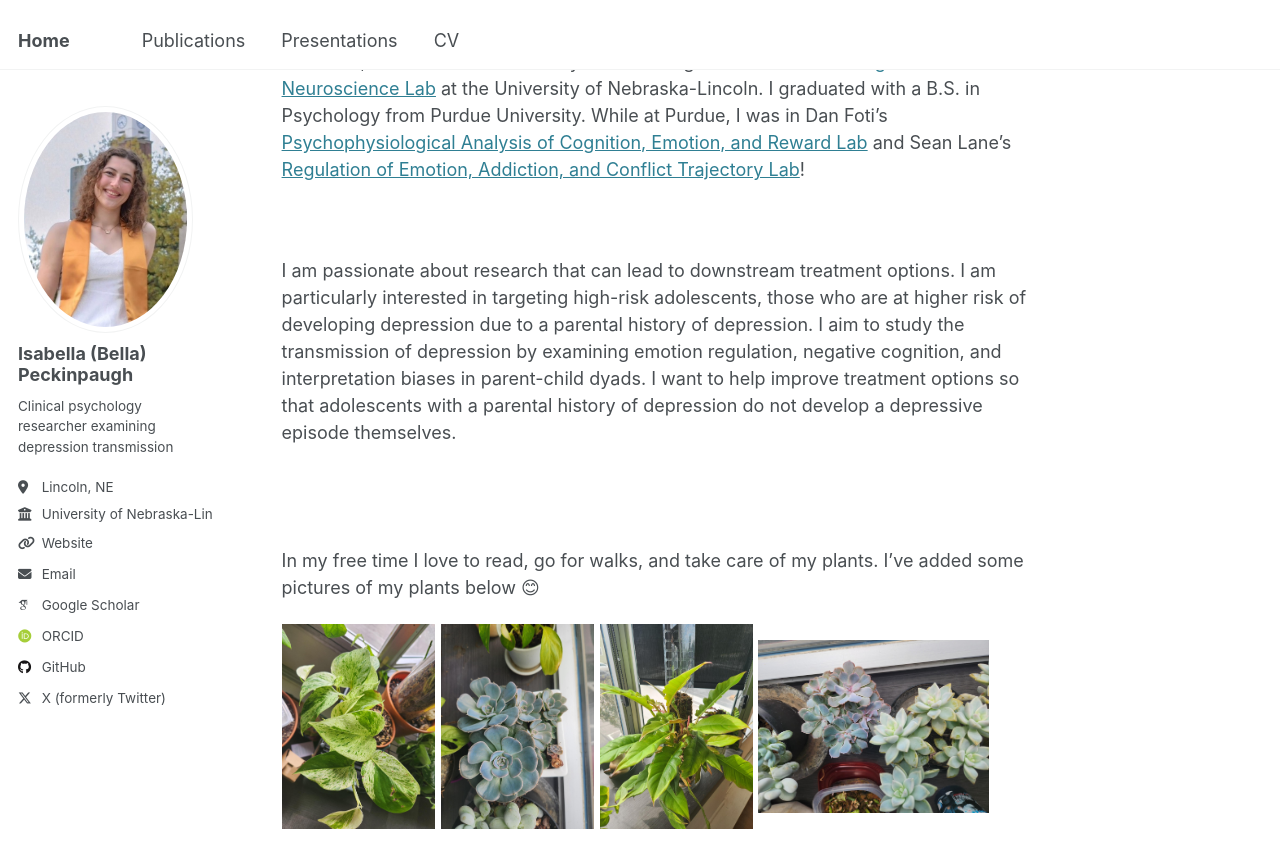
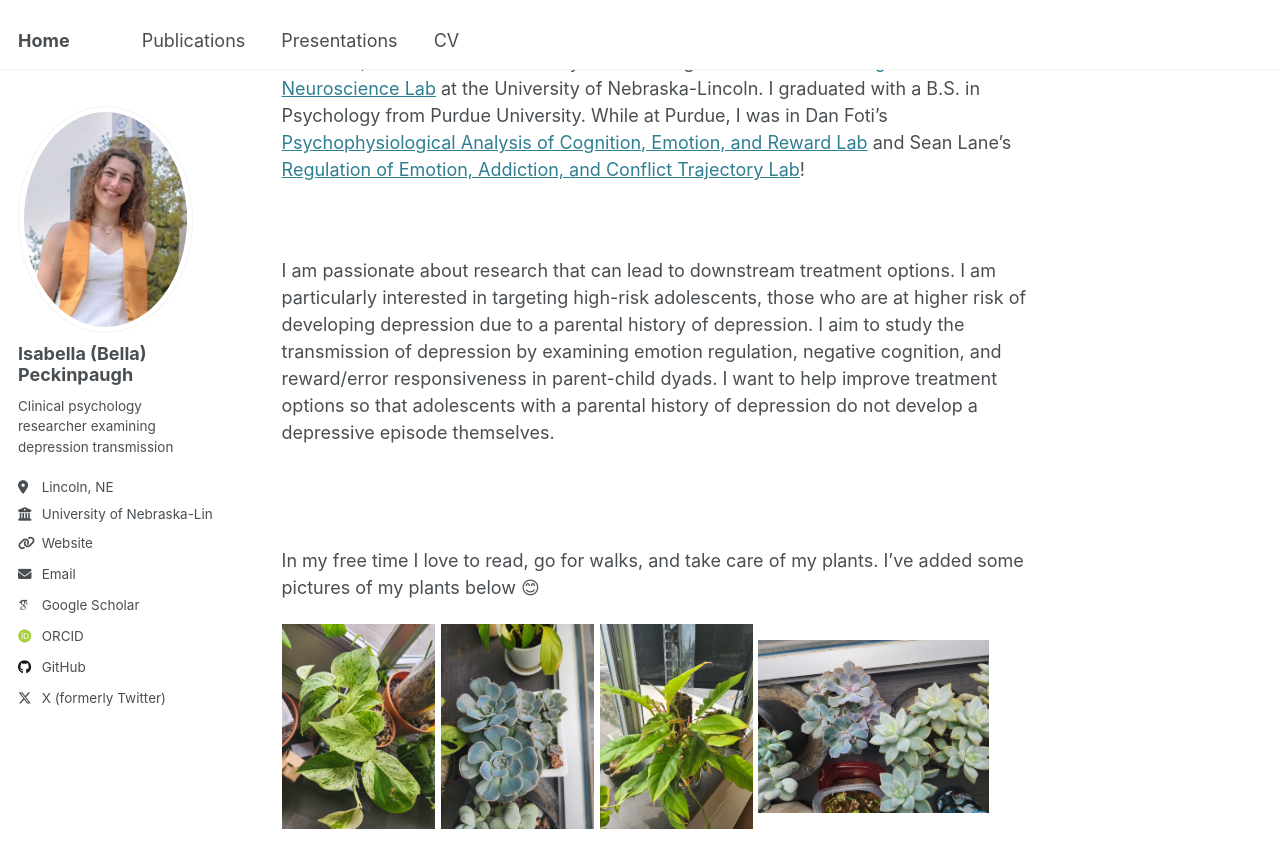
Before and after one commit to bellapeckinpaugh/bellapeckinpaugh.github.io, a Jekyll site: the page built from _pages/about.md, in a window 1280 px wide and 900 px high, scrolled down 339 px. Shown: the top 868 px of the window. Built offline with Jekyll 4.4.1, drawn with Linux system fonts in a browser that asks for light colours; some web fonts are replaced.

Commit message:
Update about.md
updated interests

```diff
--- a/_pages/about.md
+++ b/_pages/about.md
@@ -15,7 +15,7 @@ Welcome, I am Bella! I am currently a Lab Manager in Maital Neta's [Cognitive an
 
 <br>
 
-I am passionate about research that can lead to downstream treatment options. I am particularly interested in targeting high-risk adolescents, those who are at higher risk of developing depression due to a parental history of depression. I aim to study the transmission of depression by examining emotion regulation, negative cognition, and interpretation biases in parent-child dyads. I want to help improve treatment options so that adolescents with a parental history of depression do not develop a depressive episode themselves.
+I am passionate about research that can lead to downstream treatment options. I am particularly interested in targeting high-risk adolescents, those who are at higher risk of developing depression due to a parental history of depression. I aim to study the transmission of depression by examining emotion regulation, negative cognition, and reward/error responsiveness in parent-child dyads. I want to help improve treatment options so that adolescents with a parental history of depression do not develop a depressive episode themselves.
 
 <br>
 <br>
```
